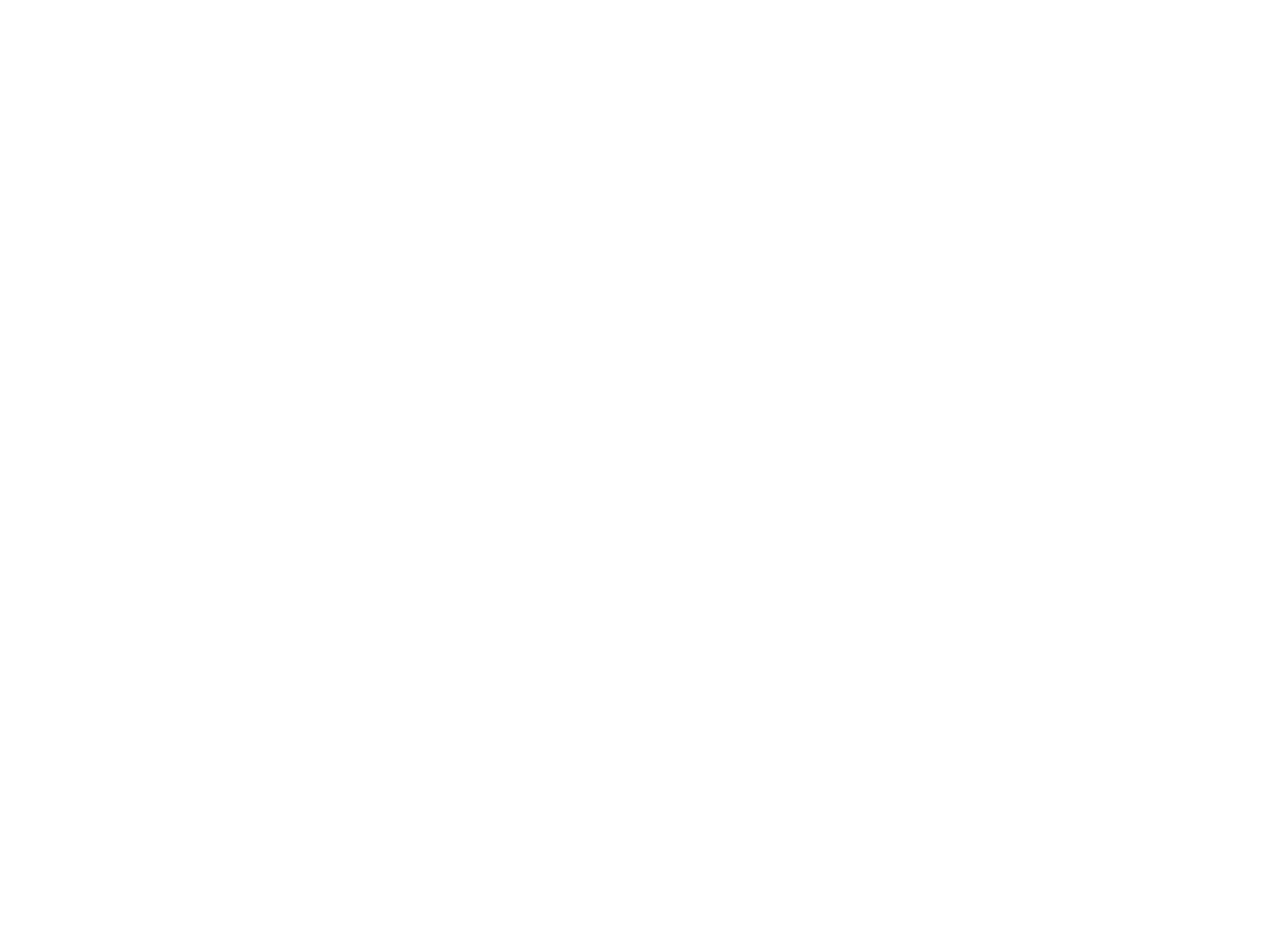
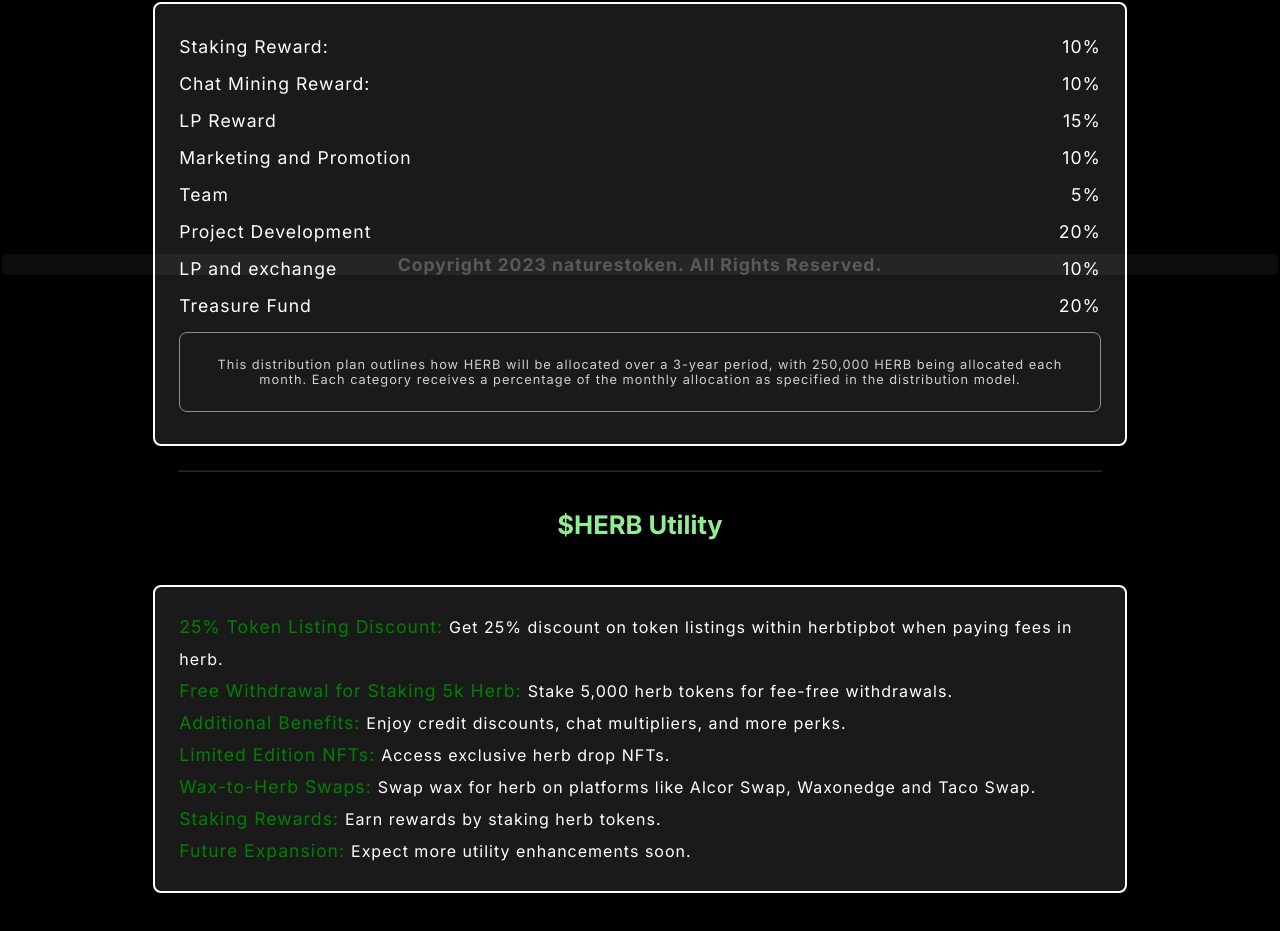
Before and after one commit to shaurya0410/herbstake, a Next.js app: page /tokenomics in a window 1280 px wide. Before the commit this address had no page. Shown: the part 523-1454 px from the top of the page. Before the commit the page ends 800 px from the top, so only its background shows below. Built offline with nearby package versions, Linux system fonts and the light colour scheme.

Commit message:
tokenomics

```diff
--- a/app/Home.css
+++ b/app/Home.css
@@ -54,7 +54,7 @@
   /* border: 1px solid #a6d71c; */
 }
 
-nav ul li a{
+nav ul li a {
   text-decoration: none;
   font-size: 1.2rem;
   font-weight: bold;
@@ -67,7 +67,7 @@
 /* #29741d */
 
 nav ul li a:hover {
-    color:seagreen;
+  color: seagreen;
   text-shadow: 1px 1px 1px rgba(0, 0, 0, 0.25);
 }
 
@@ -99,7 +99,7 @@
   align-items: center;
   margin: 0.5rem;
   margin-bottom: 0rem;
-    padding: .5rem;
+  padding: 0.5rem;
   /* border: 1px solid black; */
 }
 
@@ -121,7 +121,7 @@
   font-size: 1.2rem;
   text-align: center;
   /* color: white; */
-    font-family:'Courier New', Courier, monospace;
+  font-family: "Courier New", Courier, monospace;
   letter-spacing: 1px;
 }
 
@@ -185,10 +185,10 @@
   margin: 1rem;
   border-radius: 16px;
   text-decoration: none;
-    background-image: linear-gradient(90deg,#0097b2,#7ed957);
+  background-image: linear-gradient(90deg, #0097b2, #7ed957);
 }
 
-#section-2 .box a:hover{
+#section-2 .box a:hover {
   opacity: 0.75;
 }
 
@@ -206,14 +206,13 @@
   text-align: center;
 }
 
-#section-2 .box a img{
+#section-2 .box a img {
   width: 5rem;
   margin: 2rem;
   opacity: 0.2;
   height: auto;
   /* filter: invert(100%); */
 }
-
 
 #section-2 .box {
   display: flex;
@@ -241,18 +240,17 @@
     font-weight: bold;
 } */
 
-
-#section-4{
+#section-4 {
   flex-direction: column;
 }
 
-#section-4 h3{
+#section-4 h3 {
   color: #29741d;
   font-size: 2.8rem;
   font-weight: bold;
 }
 
-#section-4 ul{
+#section-4 ul {
   display: flex;
   flex-direction: column;
   width: 90%;
@@ -262,18 +260,18 @@
   font-size: 1.4rem;
 }
 
-#section-4 ul li{
+#section-4 ul li {
   padding: 1.5rem;
 }
 
-#section-4 ul li span{
-    color:#0097b2;
+#section-4 ul li span {
+  color: #0097b2;
   font-size: 1.2rem;
 }
 
-#section-4 ul li .command-syntax{
-    color:rgba(255, 255, 255, 0.7);
-    padding: .5rem;
+#section-4 ul li .command-syntax {
+  color: rgba(255, 255, 255, 0.7);
+  padding: 0.5rem;
   font-size: 1rem;
 }
 
@@ -343,7 +341,7 @@
   margin: 0.1rem;
   color: var(--text-color);
   opacity: 0.5;
-    font-size: 0.8rem;
+  font-size: 0.7rem;
   font-weight: bold;
   text-align: center;
   position: fixed;
@@ -353,3 +351,30 @@
   letter-spacing: 1px;
   z-index: 5;
 }
+
+/* #section-5 {
+  background-color: rgba(128, 128, 128, 0.15);
+  display: flex;
+  flex-direction: column;
+}
+
+#section-5 p {
+  padding: 0;
+  margin: 0;
+  color: rgba(255, 255, 255, 0.5);
+  font-size: 1.1rem;
+}
+
+#section-5 table{
+    padding: 0.5rem 1.5rem;
+}
+
+#section-5 table tr th {
+  text-align: left;
+  font-weight: lighter;
+}
+
+#section-5 table tr td {
+  text-align: right;
+  font-weight: bold;
+} */
--- a/app/globals.css
+++ b/app/globals.css
@@ -265,11 +265,11 @@
   border: 1px solid rgba(255, 255, 255, 0.2);
 }
 
-table {
+.staking_level_box table {
   width: 100%;
 }
 
-th {
+.staking_level_box th {
   /* border: 1px solid white; */
   font-size: 1.2rem;
   font-weight: 700;
@@ -278,7 +278,7 @@
   letter-spacing: 1px;
 }
 
-td {
+.staking_level_box td {
   /* border: 1px solid white; */
   margin: 1rem;
   padding: 0.5rem;
--- a/app/layout.js
+++ b/app/layout.js
@@ -25,6 +25,9 @@
             <li>
               <Link href={"/stake"}>STAKE</Link>
             </li>
+            {/* <li>
+              <Link href={"/tokenomics"}>$HERB</Link>
+            </li> */}
           </ul>
         </nav>
         {children}
--- /dev/null
+++ b/app/tokenomics/Tokenomics.css
@@ -0,0 +1,87 @@
+#tokenomics_box {
+  display: flex;
+  flex-direction: column;
+  margin: auto;
+  margin-top: 5rem;
+  justify-content: center;
+  align-items: center;
+  width: 100%;
+}
+
+.table_outer_box {
+  width: 90%;
+  margin: auto;
+  display: flex;
+  flex-direction: column;
+  align-items: center;
+}
+
+h2 {
+  font-size: 1.6rem;
+  color: lightgreen;
+}
+
+.table_box {
+  width: 80%;
+  background-color: rgba(255, 255, 255, 0.1);
+  margin: 1rem;
+  padding: 0.5rem;
+  letter-spacing: 1px;
+  display: flex;
+  justify-content: center;
+  flex-direction: column;
+  align-items: center;
+  padding: 1.5rem;
+  border: 2px solid white;
+  border-radius: 8px;
+}
+
+.table_box div {
+  display: flex;
+  justify-content: space-between;
+  /* border: 1px solid white; */
+  width: 100%;
+  margin: 0.25rem;
+  padding: 0.25rem;
+  font-size: 1.1rem;
+}
+
+h3 {
+  font-size: 1.4rem;
+}
+
+p {
+  padding: 0;
+  margin: 0;
+  color: rgba(255, 255, 255, 0.5);
+  font-size: 1.1rem;
+}
+
+.utility_heading {
+  /* font-weight: bold; */
+  font-size: 1.1rem;
+  color: green;
+}
+
+.utiity_box {
+  width: 80%;
+  background-color: rgba(255, 255, 255, 0.1);
+  margin: 1rem;
+  padding: 0.5rem;
+  letter-spacing: 1px;
+  list-style: none;
+  line-height: 2rem;
+  padding: 1.5rem;
+  border: 2px solid white;
+  border-radius: 8px;
+}
+
+.token_distribution_note {
+  font-size: 0.8rem;
+  color: rgb(207, 207, 207);
+  text-align: center;
+  margin: 0.5rem auto;
+  padding: 1.5rem;
+  border: 1px solid rgba(255, 255, 255, 0.5);
+  border-radius: 8px;
+}
--- /dev/null
+++ b/app/tokenomics/page.js
@@ -0,0 +1,114 @@
+import React from "react";
+import "./Tokenomics.css";
+const Tokenomics = () => {
+  return (
+    <div id="tokenomics_box">
+      <div className="table_outer_box">
+        <h2>$HERB Tokenomics</h2>
+        <div className="table_box">
+          <div>
+            <span>Token Symbol:</span>
+            <span>HERB</span>
+          </div>
+          <div>
+            <span>Token Contract:</span>
+            <span>naturestoken</span>
+          </div>
+          <div>
+            <span>Max Supply:</span>
+            <span>10,000,000 HERB</span>
+          </div>
+          <div>
+            <span>Circulating Supply:</span>
+            <span>1,000,000 HERB</span>
+          </div>
+        </div>
+        <hr style={{ width: "80%", opacity: "0.15" }} />
+      </div>
+      <div className="table_outer_box">
+        <h2>$HERB Distribution Model</h2>
+        <div className="table_box">
+          <div>
+            <span>Staking Reward:</span>
+            <span>10%</span>
+          </div>
+          <div>
+            <span>Chat Mining Reward:</span>
+            <span>10%</span>
+          </div>
+          <div>
+            <span>LP Reward</span>
+            <span>15%</span>
+          </div>
+          <div>
+            <span>Marketing and Promotion</span>
+            <span>10%</span>
+          </div>
+          <div>
+            <span>Team</span>
+            <span>5%</span>
+          </div>
+          <div>
+            <span>Project Development</span>
+            <span>20%</span>
+          </div>
+          <div>
+            <span>LP and exchange</span>
+            <span>10%</span>
+          </div>
+          <div>
+            <span>Treasure Fund</span>
+            <span>20%</span>
+          </div>
+          <small className="token_distribution_note">This distribution plan outlines how HERB will be allocated over a 3-year period, with 250,000 HERB being allocated each month. Each category receives a percentage of the monthly allocation as specified in the distribution model.</small>
+        </div>
+        <hr style={{ width: "80%", opacity: "0.15" }} />
+      </div>
+
+      <div className="table_outer_box" style={{ marginBottom: "5rem" }}>
+        <h2>$HERB Utility</h2>
+        <ul className="utiity_box">
+          <li>
+            <span className="utility_heading">
+              25% Token Listing Discount:{" "}
+            </span>
+            Get 25% discount on token listings within herbtipbot when paying fees in herb.
+          </li>
+          <li>
+            <span className="utility_heading">
+              Free Withdrawal for Staking 5k Herb:{" "}
+            </span>
+            Stake 5,000 herb tokens for fee-free withdrawals.
+          </li>
+          <li>
+            <span className="utility_heading">Additional Benefits: </span>
+            Enjoy credit discounts, chat multipliers, and more perks.
+          </li>
+          <li>
+            {" "}
+            <span className="utility_heading">Limited Edition NFTs: </span>
+            Access exclusive herb drop NFTs.
+          </li>
+          <li>
+            {" "}
+            <span className="utility_heading">Wax-to-Herb Swaps: </span>
+            Swap wax for herb on platforms like Alcor Swap, Waxonedge and Taco
+            Swap.
+          </li>
+          <li>
+            {" "}
+            <span className="utility_heading">Staking Rewards: </span>Earn
+            rewards by staking herb tokens.
+          </li>
+          <li>
+            {" "}
+            <span className="utility_heading">Future Expansion: </span>Expect
+            more utility enhancements soon.
+          </li>
+        </ul>
+      </div>
+    </div>
+  );
+};
+
+export default Tokenomics;
```
Also changed, not shown: app/page.js (+25 -0 lines). Lines whose indentation alone changed are shown as unchanged.
